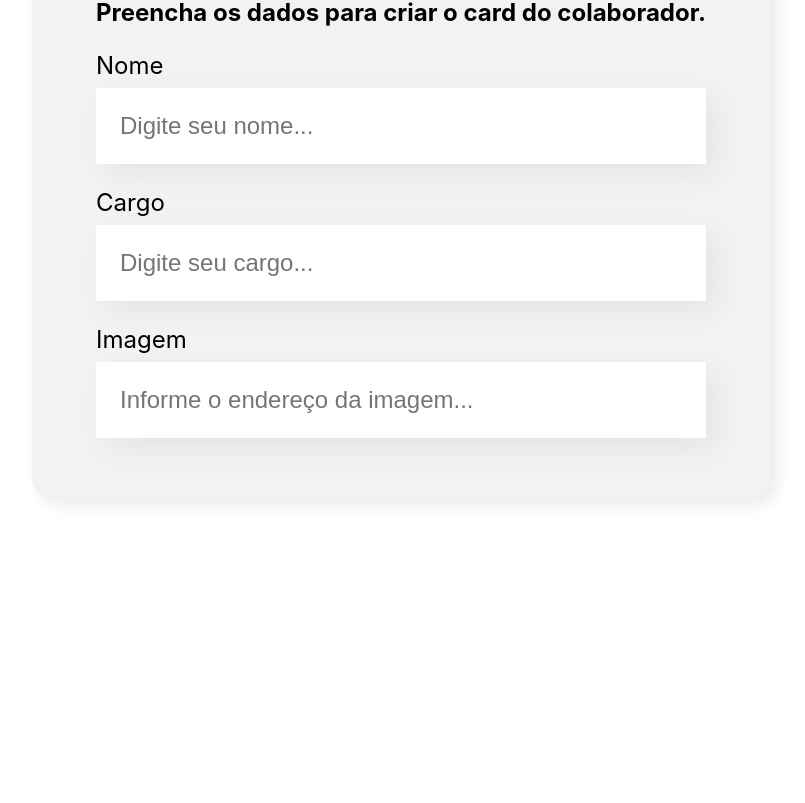
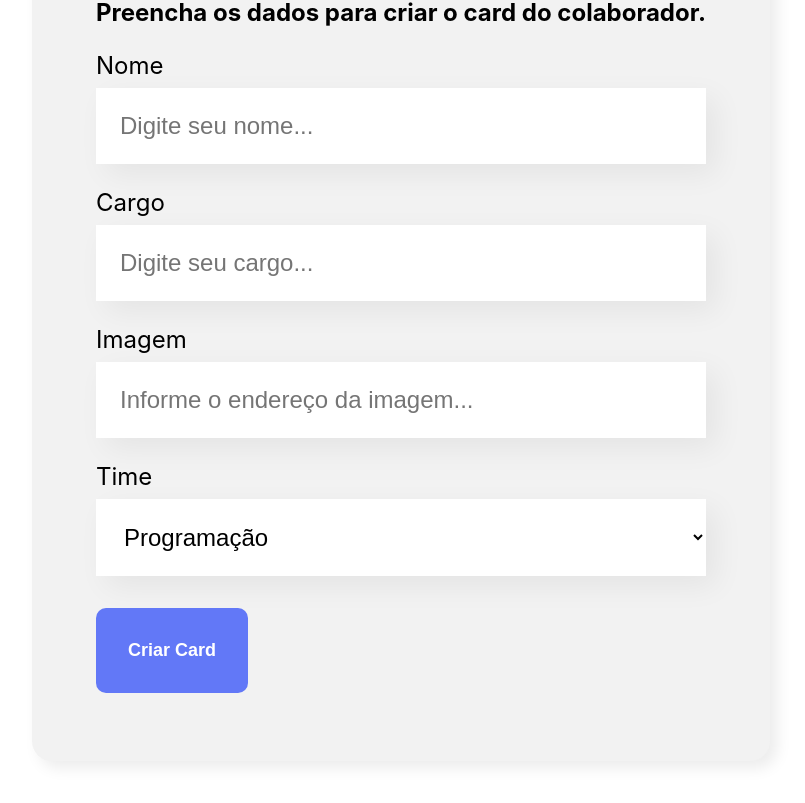
Before and after one commit to kojirenan/git-organize, a JavaScript app: page / in a window 1280 px wide. Shown: the part 636-1439 px from the top of the page, without its empty margins (239-1044 px from the left). Before the commit the page ends 1214 px from the top, so only its background shows below. Built offline with nearby package versions, Linux system fonts and the light colour scheme; the HTML template or start-up script is replaced by a standard one.

Commit message:
Form completed

```diff
--- /dev/null
+++ b/src/components/Button/Button.css
@@ -0,0 +1,16 @@
+.button {
+    background-color: #6278F7;
+    color: #FFF;
+    border-radius: 10px;
+    font-weight: 700;
+    font-size: 18px;
+    padding: 32px;
+    border: none;
+    cursor: pointer;
+    margin: 32px 0;
+    transition: 300ms;
+}
+
+.button:hover {
+    filter: brightness(0.85);
+}
--- /dev/null
+++ b/src/components/Button/index.js
@@ -0,0 +1,9 @@
+import './Button.css';
+
+const Button = (props) => {
+    return (
+        <button className='button'>{props.children}</button>
+    )
+}
+
+export default Button;
--- a/src/components/Form/index.js
+++ b/src/components/Form/index.js
@@ -1,14 +1,35 @@
 import './Form.css';
 import InputText from '../InputText';
+import SelectList from '../SelectList';
+import Button from '../Button';
 
 const Form = () => {
+    const teams = [
+        "Programação",
+        "Front-End",
+        "Data Science",
+        "Dev-Ops",
+        "UX e UI",
+        "Mobile",
+        "Inovação e Gestão"
+    ]
+
+    const saveForm = (e) => {
+        e.preventDefault()
+        console.log("Form submit")
+    }
+
     return(
         <section className='form'>
-            <form>
+            <form onSubmit={saveForm}>
                 <h2>Preencha os dados para criar o card do colaborador.</h2>
-                <InputText label="Nome" placeholder="Digite seu nome"/>
-                <InputText label="Cargo" placeholder="Digite seu cargo"/>
+                <InputText binding={true} label="Nome" placeholder="Digite seu nome"/>
+                <InputText binding={true} label="Cargo" placeholder="Digite seu cargo"/>
                 <InputText label="Imagem" placeholder="Informe o endereço da imagem"/>
+                <SelectList binding={true} label="Time" items={teams} />
+                <Button>
+                    Criar Card
+                </Button>
             </form>
         </section>
     )
--- a/src/components/InputText/index.js
+++ b/src/components/InputText/index.js
@@ -6,7 +6,7 @@ const InputText = (props) => {
     return(
         <div className="input-text">
             <label>{props.label}</label>
-            <input placeholder={newPlaceholder}/>
+            <input required={props.binding} placeholder={newPlaceholder}/>
         </div>
     )
 }
--- /dev/null
+++ b/src/components/SelectList/SelectList.css
@@ -0,0 +1,14 @@
+.select-list label {
+    display: block;
+    margin-bottom: 8px;
+    font-size: 24px;
+}
+
+.select-list select {
+    background-color: #FFF;
+    box-shadow: 10px 10px 30px rgba(0, 0, 0, 0.06);
+    width: 100%;
+    border: none;
+    font-size: 24px;
+    padding: 24px;
+}
--- /dev/null
+++ b/src/components/SelectList/index.js
@@ -0,0 +1,16 @@
+import './SelectList.css';
+
+const SelectList = (props) => {
+    console.log(props.items)
+
+    return(
+        <div className='select-list'>
+            <label>{props.label}</label>
+            <select required={props.binding}>
+                {props.items.map(item => <option key={item}>{item}</option>)}
+            </select>
+        </div>
+    )
+}
+
+export default SelectList;
```
